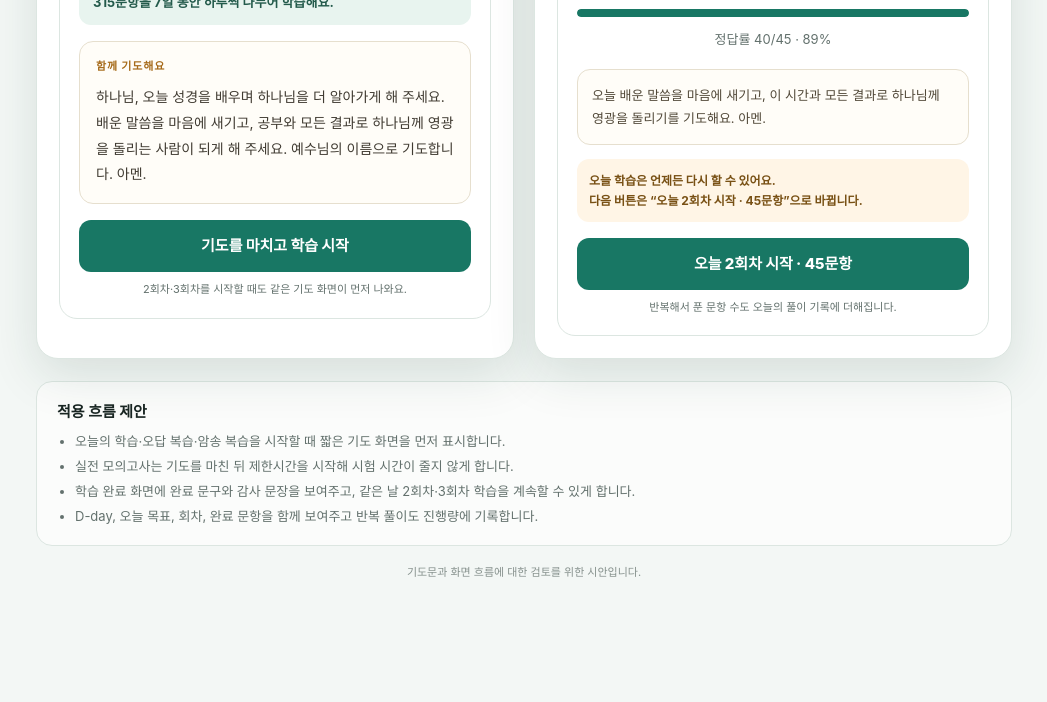
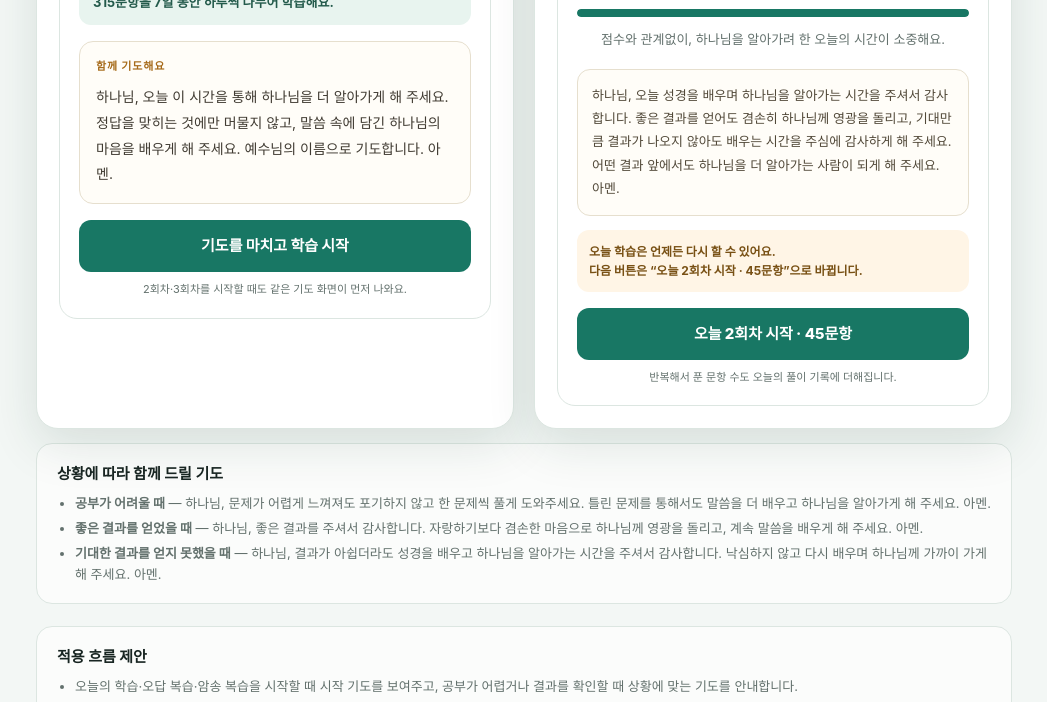
Before and after one commit to osksksko-cloud/gangnam-bible-lab, a plain HTML site: page study-prayer-preview.html in a window 1280 px wide. Shown: the part 538-1240 px from the top of the page, without its empty margins (116-1163 px from the left). Before the commit the page ends 1183 px from the top, so only its background shows below. Drawn offline with Linux system fonts and the light colour scheme.

Commit message:
Refine prayers for learning and outcomes

```diff
--- a/study-prayer-preview.html
+++ b/study-prayer-preview.html
@@ -30,7 +30,7 @@
         <div class="goal">오늘 목표 45문항 · 1회차<br>315문항을 7일 동안 하루씩 나누어 학습해요.</div>
         <div class="prayer">
           <div class="prayer-label">함께 기도해요</div>
-          <p>하나님, 오늘 성경을 배우며 하나님을 더 알아가게 해 주세요. 배운 말씀을 마음에 새기고, 공부와 모든 결과로 하나님께 영광을 돌리는 사람이 되게 해 주세요. 예수님의 이름으로 기도합니다. 아멘.</p>
+          <p>하나님, 오늘 이 시간을 통해 하나님을 더 알아가게 해 주세요. 정답을 맞히는 것에만 머물지 않고, 말씀 속에 담긴 하나님의 마음을 배우게 해 주세요. 예수님의 이름으로 기도합니다. 아멘.</p>
         </div>
         <div class="button">기도를 마치고 학습 시작</div>
         <p class="hint">2회차·3회차를 시작할 때도 같은 기도 화면이 먼저 나와요.</p>
@@ -45,19 +45,27 @@
           <h3>오늘 학습 완료!</h3>
           <div class="score">45<span> / 45문항</span></div>
           <div class="bar"><i></i></div>
-          <p class="desc">정답률 40/45 · 89%</p>
+          <p class="desc">점수와 관계없이, 하나님을 알아가려 한 오늘의 시간이 소중해요.</p>
         </div>
-        <div class="thanks">오늘 배운 말씀을 마음에 새기고, 이 시간과 모든 결과로 하나님께 영광을 돌리기를 기도해요. 아멘.</div>
+        <div class="thanks">하나님, 오늘 성경을 배우며 하나님을 알아가는 시간을 주셔서 감사합니다. 좋은 결과를 얻어도 겸손히 하나님께 영광을 돌리고, 기대만큼 결과가 나오지 않아도 배우는 시간을 주심에 감사하게 해 주세요. 어떤 결과 앞에서도 하나님을 더 알아가는 사람이 되게 해 주세요. 아멘.</div>
         <div class="next">오늘 학습은 언제든 다시 할 수 있어요.<br>다음 버튼은 “오늘 2회차 시작 · 45문항”으로 바뀝니다.</div>
         <div class="button">오늘 2회차 시작 · 45문항</div>
         <p class="hint">반복해서 푼 문항 수도 오늘의 풀이 기록에 더해집니다.</p>
       </div>
     </article>
   </section>
+  <section class="notes" style="margin-top:14px">
+    <h2>상황에 따라 함께 드릴 기도</h2>
+    <ul>
+      <li><b>공부가 어려울 때</b> — 하나님, 문제가 어렵게 느껴져도 포기하지 않고 한 문제씩 풀게 도와주세요. 틀린 문제를 통해서도 말씀을 더 배우고 하나님을 알아가게 해 주세요. 아멘.</li>
+      <li><b>좋은 결과를 얻었을 때</b> — 하나님, 좋은 결과를 주셔서 감사합니다. 자랑하기보다 겸손한 마음으로 하나님께 영광을 돌리고, 계속 말씀을 배우게 해 주세요. 아멘.</li>
+      <li><b>기대한 결과를 얻지 못했을 때</b> — 하나님, 결과가 아쉽더라도 성경을 배우고 하나님을 알아가는 시간을 주셔서 감사합니다. 낙심하지 않고 다시 배우며 하나님께 가까이 가게 해 주세요. 아멘.</li>
+    </ul>
+  </section>
   <section class="notes">
     <h2>적용 흐름 제안</h2>
     <ul>
-      <li>오늘의 학습·오답 복습·암송 복습을 시작할 때 짧은 기도 화면을 먼저 표시합니다.</li>
+      <li>오늘의 학습·오답 복습·암송 복습을 시작할 때 시작 기도를 보여주고, 공부가 어렵거나 결과를 확인할 때 상황에 맞는 기도를 안내합니다.</li>
       <li>실전 모의고사는 기도를 마친 뒤 제한시간을 시작해 시험 시간이 줄지 않게 합니다.</li>
       <li>학습 완료 화면에 완료 문구와 감사 문장을 보여주고, 같은 날 2회차·3회차 학습을 계속할 수 있게 합니다.</li>
       <li>D-day, 오늘 목표, 회차, 완료 문항을 함께 보여주고 반복 풀이도 진행량에 기록합니다.</li>
```
